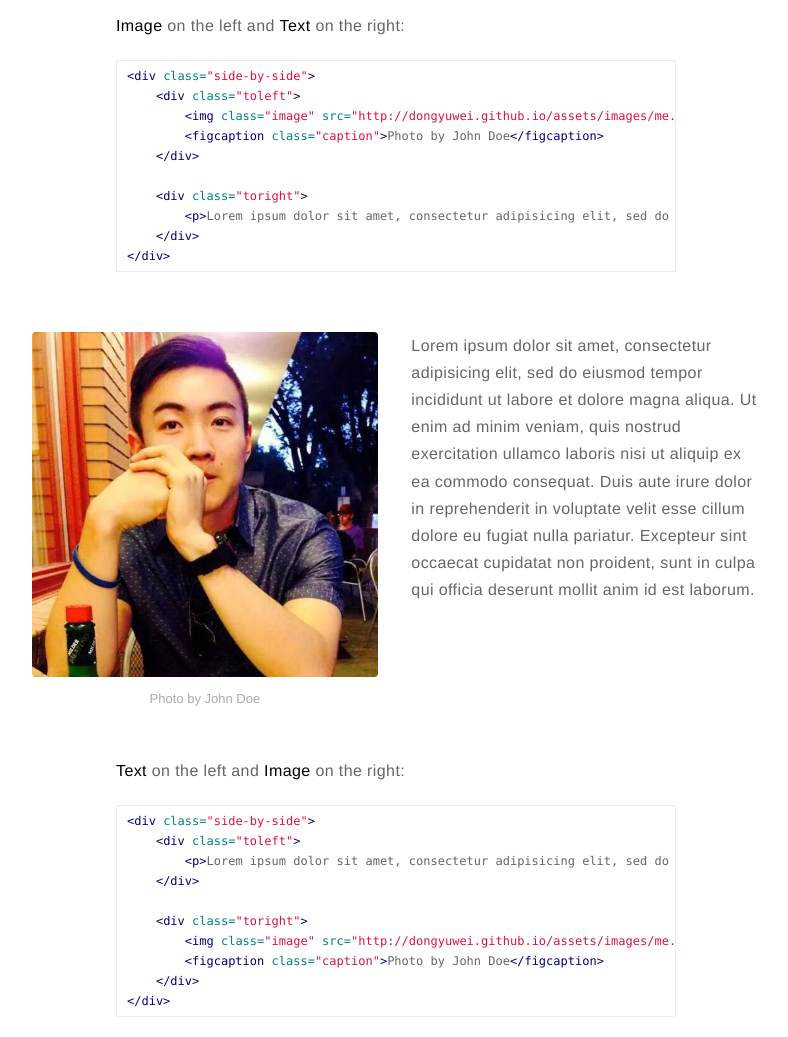
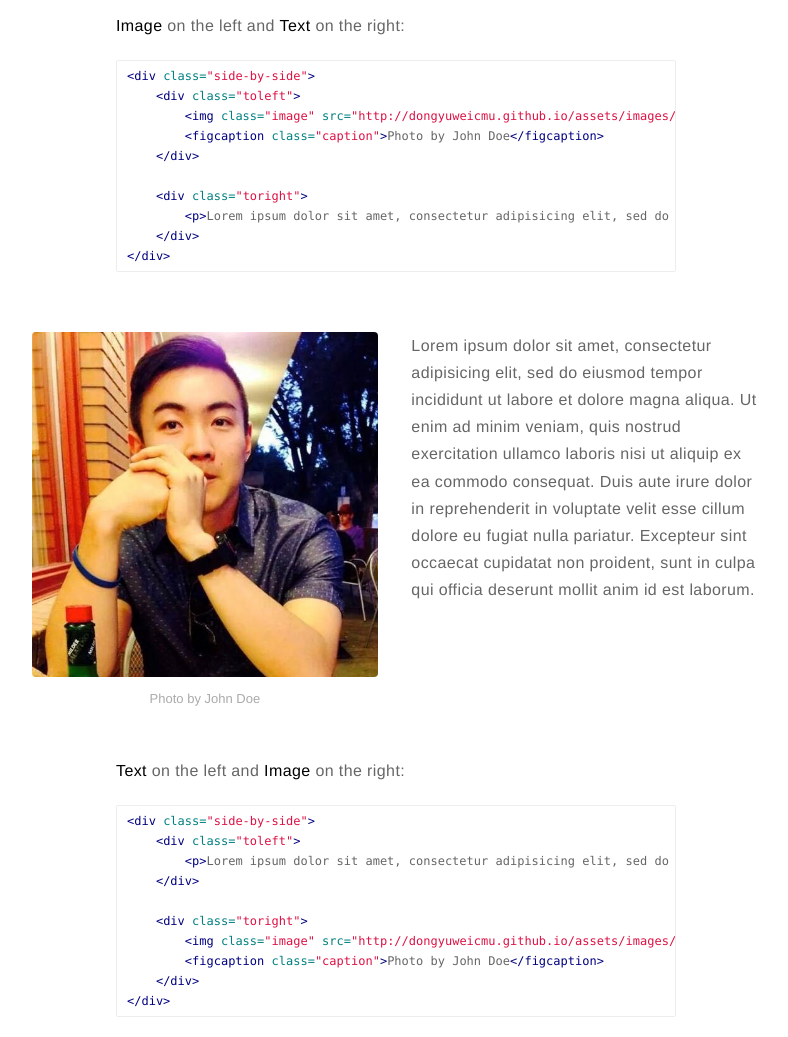
Before and after one commit to DongyuWeiCMU/DongyuWeiCMU.github.io, a Jekyll site: the page built from _posts/2015-02-24-markdown-extra-components.markdown, in a window 1280 px wide and 1400 px high, scrolled down 1068 px. Shown: the part 151-1188 px from the top of the window, without its empty margins (244-1032 px from the left). Built offline with Jekyll 4.4.1, drawn with Linux system fonts in a browser that asks for light colours; comment, search, counter and statistics services are not loaded; part of the change alters nothing that is shown.

Commit message:
change to right site

```diff
--- a/_config.yml
+++ b/_config.yml
@@ -10,7 +10,7 @@ description: I like Koala.
 external-image: false
 picture: assets/images/me.jpg
 
-url: http://dongyuwei.github.io
+url: http://dongyuweicmu.github.io
 
 permalink: /:title/
 
@@ -25,7 +25,7 @@ analytics-google: 'UA-65808904-1'
 # analytics-piwik-id: 1
 
 # if you don't want comments in your posts, set to false
-disqus: dongyuwei
+disqus: dongyuweicmu
 
 # if you don't have any of social below, comment the line
 resume: true
@@ -37,15 +37,15 @@ instagram: thelifeofewer
 linkedin: edwardrzhu
 # youtube: myyoutube
 # spotify: myspotify
-github: zhued
+github: dongyuweicmu
 # medium: medium
 # vimeo: myvimeo
-email: edward.r.zhu@gmail.com
+email: dongyu.wei@sv.cmu.edu
 
 authors:
-    edwardzhu:
-        name: Edward Zhu
-        bio: I like cool socks.
+    dongyuweicmu:
+        name: Dongyu Wei
+        bio: Loving sleeping
         external-image: false
         picture: assets/images/me.jpg
         twitter: thelifeofewer
```
